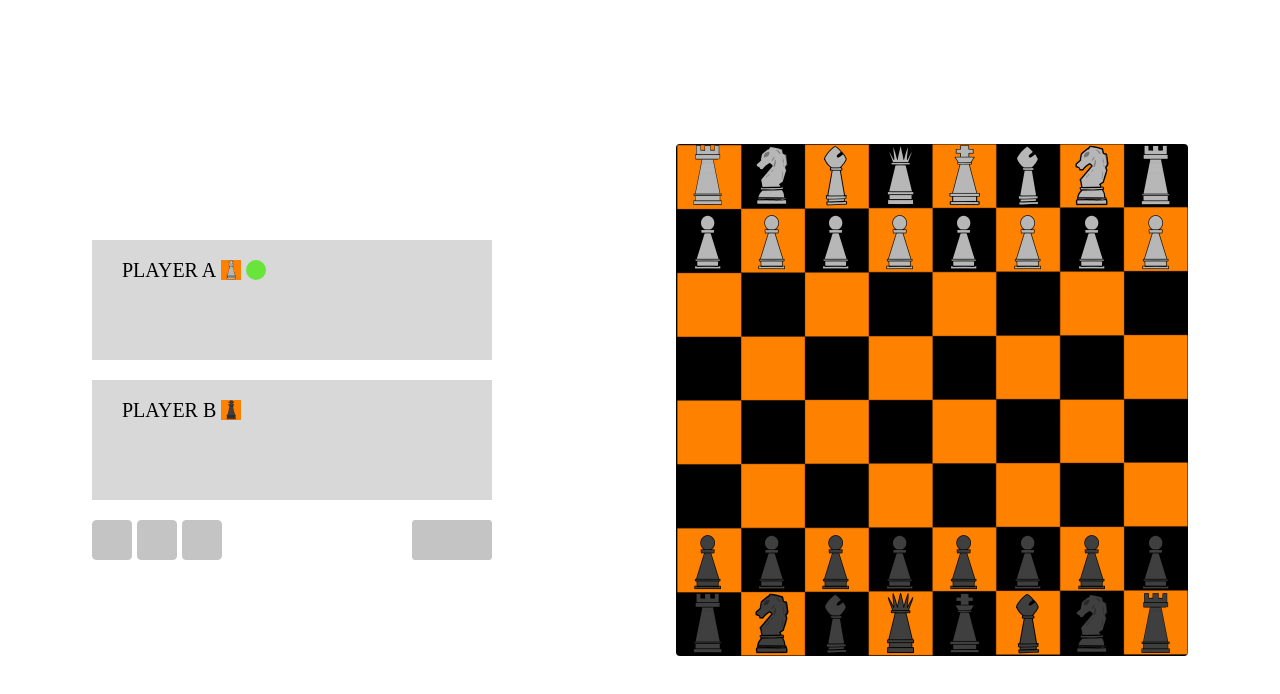
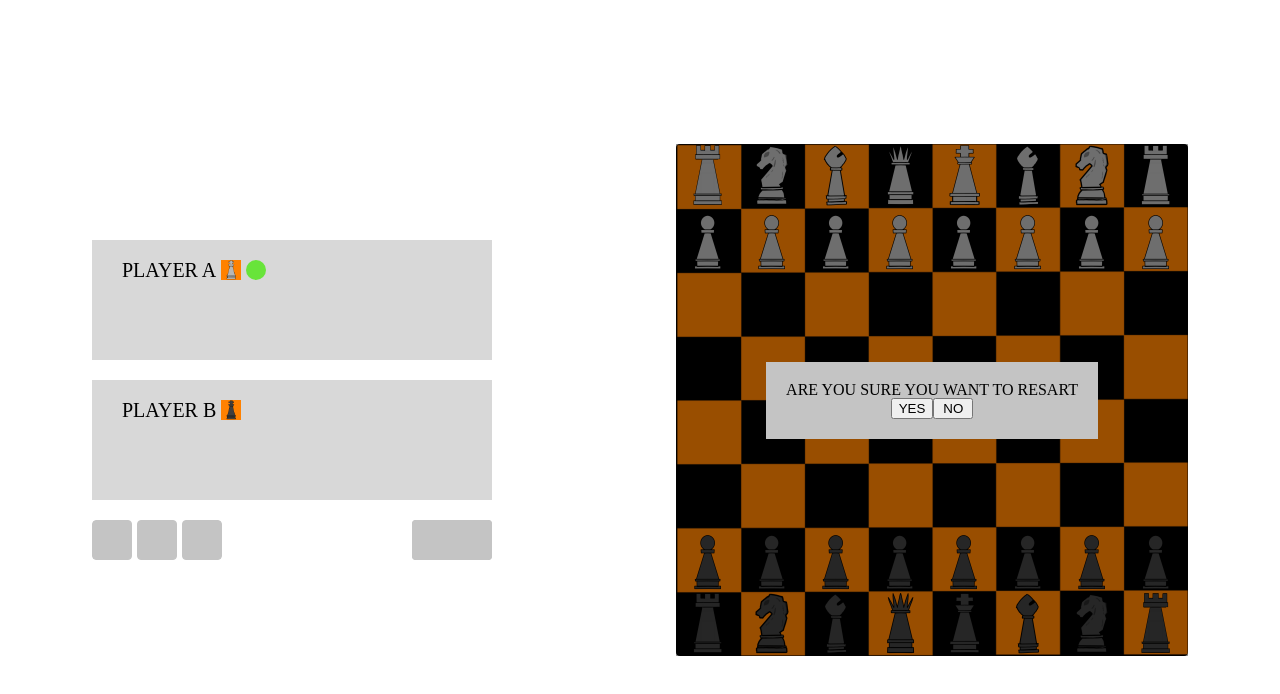
Before and after one commit to tolulopeoduro/Chess, a React (Create React App) app: page / in a window 1280 px wide. Both pictures are taken after a click on the button 112 px from the left and 540 px from the top of the page. Shown: the top 694 px of the page. Built offline with nearby package versions, Linux system fonts and the light colour scheme; some icons are missing.

Commit message:
style fixes

```diff
--- a/src/components/Checkmate/Checkmate.module.css
+++ b/src/components/Checkmate/Checkmate.module.css
@@ -1,6 +1,6 @@
 .mainContainer {
     height: 200px;
-    width: 95vw;
+    width: 95%;
     background-color: orange;
     display: flex;
     flex-direction: column;
--- a/src/components/GameMenu/GameMenu.js
+++ b/src/components/GameMenu/GameMenu.js
@@ -1,21 +1,26 @@
-import React from 'react'
+import React, { useEffect } from 'react'
 import {Icon} from '@iconify/react'
 import classes from './GameMenu.module.css'
 import GameStateControl from '../GameStateControl/GameStateControl'
-import {restart} from '../../features/Board/BoardSlice'
-import { useDispatch } from 'react-redux'
+import {restart, toggle_menu} from '../../features/Board/BoardSlice'
+import { useDispatch, useSelector } from 'react-redux'
 import cx from 'classnames'
 
 const GameMenu = (props) => {
+    const in_game_menu = useSelector(state => state.board.in_game_menu)
 
     const dispatch = useDispatch()
 
     return (
         <div className={cx(classes.game_menu , {[classes.large] : props.large_screen} , 'box' )}>
             <div className={classes.button_group}>
-                <button onClick={() => dispatch(restart())} className={classes.button}><Icon icon='bx:reset'/></button>
+                <button onClick={() => dispatch(toggle_menu({...in_game_menu , restart : true}))}
+                className={classes.button}><Icon icon='bx:reset'/></button>
+
+                <button onClick={() => dispatch(toggle_menu({...in_game_menu , quit : true}))}
+                className={classes.button}><Icon icon='majesticons:door-exit'/></button>
+
                 <button className={classes.button}><Icon icon='ant-design:home-filled'/></button>
-                <button className={classes.button}><Icon icon='majesticons:door-exit'/></button>
             </div>
             <GameStateControl/>
         </div>
--- a/src/components/Modal/Modal.js
+++ b/src/components/Modal/Modal.js
@@ -1,5 +1,6 @@
 import React from 'react'
 import classes from './Modal.module.css'
+
 
 const WithModal = (WrappedComponent) => {
     return class extends React.Component{
--- a/src/components/Modal/Modal.module.css
+++ b/src/components/Modal/Modal.module.css
@@ -1,8 +1,8 @@
 .modal {
-    height: 100vh;
-    width: 100vw;
-    position: absolute;
-    top: 0;
+    position: relative;
+    height: 100%;
+    width: 100%;
+    top: -100%;
     left: 0;
 
     display: flex;
--- a/src/components/PawnTransformMenu/PawnTransformMenu.module.css
+++ b/src/components/PawnTransformMenu/PawnTransformMenu.module.css
@@ -1,6 +1,6 @@
 .mainContainer {
     height: 200px;
-    width: 95vw;
+    width: 80%;
     background-color: orange;
     display: flex;
     flex-direction: column;
--- /dev/null
+++ b/src/components/RestartPrompt/RestartPrompt.js
@@ -0,0 +1,23 @@
+import React from 'react'
+import { useDispatch } from 'react-redux'
+import { restart } from '../../features/Board/BoardSlice'
+import WithModal from '../Modal/Modal'
+import classes from './RestartPrompt.module.css'
+
+const RestartPrompt = (props) => {
+
+    const {message , onAccept , onDecline} = props
+
+
+    return (
+        <div className={classes.restart}>
+            <p>{message}</p>
+            <div>
+                <button onClick={onAccept}>YES</button>
+                <button onClick={onDecline}>NO</button>
+            </div>
+        </div>
+    )
+}
+
+export default WithModal(RestartPrompt)
--- /dev/null
+++ b/src/components/RestartPrompt/RestartPrompt.module.css
@@ -0,0 +1,19 @@
+.restart {
+    background-color: #c4c4c4;
+    display: flex;
+    flex-direction: column;
+    justify-content: center;
+    align-items: center;
+    min-width: 200px;
+    padding: 20px;
+}
+
+.restart > p {
+    text-align: center;
+    padding: 20;
+}
+
+.restart > div> button {
+    min-width: 40px;
+    max-width: 80px;
+}
--- a/src/containers/Main/Main.js
+++ b/src/containers/Main/Main.js
@@ -1,7 +1,10 @@
 import React, { useEffect, useState } from 'react';
 import { useDispatch, useSelector } from 'react-redux';
+import Checkmate from '../../components/Checkmate/Checkmate';
+import PawnTransformMenu from '../../components/PawnTransformMenu/PawnTransformMenu';
+import RestartPrompt from '../../components/RestartPrompt/RestartPrompt';
 import Row from '../../components/Row/Row';
-import { setAvailableMoves } from '../../features/Board/BoardSlice';
+import { restart, setAvailableMoves, toggle_menu } from '../../features/Board/BoardSlice';
 import checkMoves, { clearMoves } from '../../utils/checkMoves';
 import findAllPieces from '../../utils/findAllPieces';
 import findAllMoves from '../../utils/findCheckMate';
@@ -9,15 +12,14 @@ import classes from './Main.module.css'
 
 const Main = () => {
 
+    const dispatch = useDispatch()
 
     const selection = useSelector(state => state.board.selection)
     const board  = useSelector(state => state.board.board)
-    const available_moves = useSelector(state => state.board.available_moves)
     const check = useSelector(state => state.check)
     const turn = useSelector(state => state.board.turn)
-    const testBoard = useSelector(state => state.board.testBoard)
-    const testCheck = useSelector(state => state.board.testCheck)
-    const gameState = useSelector(state => state.board.gameState)
+    const pawnMenu = useSelector(state => state.board.pawnMenu)
+    const in_game_menu = useSelector(state => state.board.in_game_menu)
 
     useEffect(() =>
      {
@@ -32,9 +34,18 @@ const Main = () => {
     } , [turn])
 
     useEffect(() => {
-        if (check.checkmate) return
+        if (check.checkmate) {
+            setMessages({...messages , checkmate : true})
+            return
+        }
         check.side && findAllMoves(check.side)
     }, [check])
+
+    const [messages , setMessages] = useState({
+        check : false,
+        checkmate : false,
+        pawnChange : true
+    })
 
     return (
         <div className={classes.board}>
@@ -43,6 +54,18 @@ const Main = () => {
                     <Row key = {index} row = {index} data ={row} />
                 ))
             }
+            {check.checkmate && messages.checkmate ? <Checkmate handleClose = {() => setMessages({...messages , checkmate : false })}/> : null}
+            {pawnMenu && <PawnTransformMenu/>}
+            {
+                in_game_menu.restart ? <RestartPrompt
+                message = 'ARE YOU SURE YOU WANT TO RESART' onAccept={() => dispatch(restart())}
+                onDecline = {() => dispatch(toggle_menu({...in_game_menu , restart : false}))}
+                /> :
+                in_game_menu.quit ? <RestartPrompt
+                message = 'FORFEIT GAME?' onAccept={() => dispatch(restart())}
+                onDecline = {() => dispatch(toggle_menu({...in_game_menu , quit : false}))}
+                /> : null
+            }
         </div>
   );
 };
--- a/src/features/Board/BoardSlice.js
+++ b/src/features/Board/BoardSlice.js
@@ -31,7 +31,12 @@ const initialState = {
     },
     prev_moves : [[...ar0and1 , ...twoToFive , ...ar6to7 ]],
     prev_removed_pieces : [{"A" : [] , "B" : []}],
-    movements : []
+    movements : [],
+    in_game_menu : {
+      restart : false,
+      quit : false,
+      main_menu : false
+    }
 }
 
 export const BoardSlice = createSlice({
@@ -89,6 +94,9 @@ export const BoardSlice = createSlice({
     changePiece : (state , action) => {
       const {piece , row , box} = action.payload
       state.board[row][box] = piece
+    },
+    toggle_menu : (state , action) => {
+      state.in_game_menu =  action.payload
     }
   },
 })
@@ -96,7 +104,7 @@ export const BoardSlice = createSlice({
 export const {
   select , deselect , move , setAvailableMoves ,clearAvailableMoves ,
   addRemovedPiece , setPawnMenu , setGameState , setcurrentBoard , addMovement,
-  changePiece , restart
+  changePiece , restart , toggle_menu
   } = BoardSlice.actions
 
 export default BoardSlice.reducer
```
